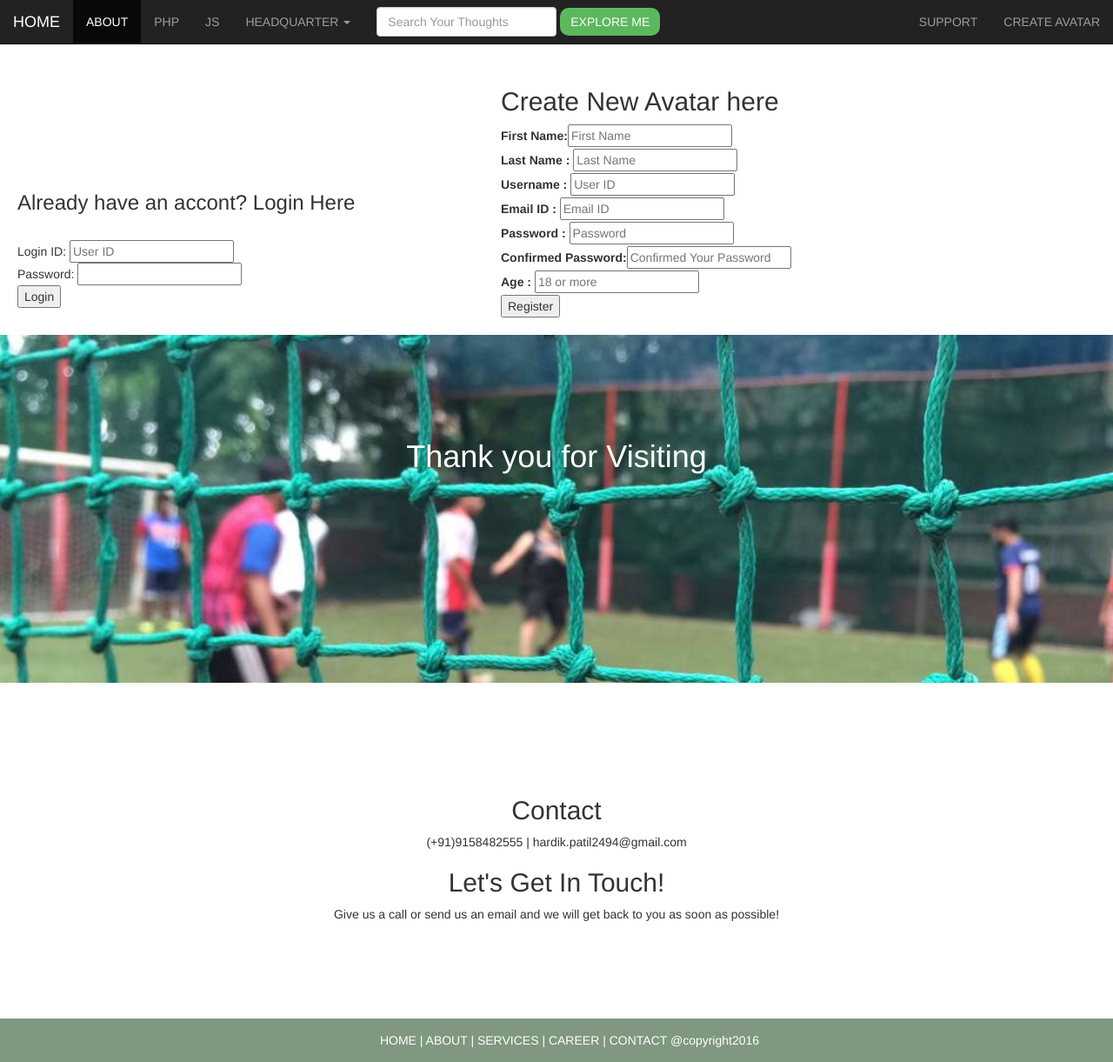
After one commit to hardikp24/Scrolling-Web-Mac, a PHP site: page /register.php in a window 1280 px wide. The commit adds this page. Shown: the whole page at 87% size. Run offline with PHP 8.4, Linux system fonts and the light colour scheme; some libraries are stand-ins or nearby versions.

Commit message:
Add files via upload
New Avatar and modified to header and footer modules.

```diff
--- a/footer.php
+++ b/footer.php
@@ -1,3 +1,25 @@
+
+<!--contact us here-->
+<div class="sect sectFour">
+	<h1>Thank you for Visiting</h1>
+</div>
+
+<section class="contact">
+	<div class="container-fluid">
+		<div class="row">
+			<div class="col-md-12">
+				<h2>Contact</h2>
+				<p>(+91)9158482555 | hardik.patil2494@gmail.com </p>
+				<h2>Let's Get In Touch!</h2>
+				<p>Give us a call or send us an email and we will get back to you as soon as possible!</p>
+			</div>
+		</div>
+	</div>
+</section>
+
+
+<!--<div class="sect sectFive"></div>-->
+
 <footer>
 	<p>HOME | ABOUT | SERVICES | CAREER | CONTACT @copyright2016
 	</p>
--- a/header.php
+++ b/header.php
@@ -1,3 +1,26 @@
+
+<!DOCTYPE html>
+<html lang="en">
+  <head>
+    <meta charset="utf-8">
+    <meta http-equiv="X-UA-Compatible" content="IE=edge">
+    <meta name="viewport" content="width=device-width, initial-scale=1">
+    <!-- The above 3 meta tags *must* come first in the head; any other head content must come *after* these tags -->
+    <title>Mac Web | Home</title>
+
+    <!-- Bootstrap -->
+    <link href="bootstrap-3.3.6-dist/css/bootstrap.min.css" rel="stylesheet">
+    <link rel="stylesheet" type="text/css" href="mycss.css">
+
+    <!-- HTML5 shim and Respond.js for IE8 support of HTML5 elements and media queries -->
+    <!-- WARNING: Respond.js doesn't work if you view the page via file:// -->
+    <!--[if lt IE 9]>
+      <script src="https://oss.maxcdn.com/html5shiv/3.7.2/html5shiv.min.js"></script>
+      <script src="https://oss.maxcdn.com/respond/1.4.2/respond.min.js"></script>
+    <![endif]-->
+  </head>
+
+  <body>
 
 <!-- Navbar starts here -->
       	<nav class="navbar navbar-inverse navbar-fixed-top">
@@ -10,7 +33,7 @@
               <span class="icon-bar"></span>
               <span class="icon-bar"></span>
             </button>
-      <a class="navbar-brand" href="#">HOME</a>
+            <a class="navbar-brand" href="index.php">HOME</a>
           </div>
 
           <!-- Collect the nav links, forms, and other content for toggling -->
@@ -23,7 +46,7 @@
               <li><a href="#">JS</a></li>
 
               <li class="dropdown">
-          <a href="#" class="dropdown-toggle" data-toggle="dropdown" role="button" aria-haspopup="true" aria-expanded="false">HEADQUARTER <span class="caret"></span></a>
+                <a href="#" class="dropdown-toggle" data-toggle="dropdown" role="button" aria-haspopup="true" aria-expanded="true">HEADQUARTER <span class="caret"></span></a>
                 <ul class="dropdown-menu">
                   <li><a href="#">Los Angeles</a></li>
                   <li><a href="#">Mumbai</a></li>
@@ -41,10 +64,18 @@
             </form>
             <ul class="nav navbar-nav navbar-right">
               <li><a href="#">SUPPORT</a></li>
-        <li><a href="#">CREATE AVATAR</a></li>
+              <li><a href="register.php">CREATE AVATAR</a></li>
 
             </ul>
           </div><!-- /.navbar-collapse -->
         </div><!-- /.container-fluid -->
       </nav>
 <!--Navbar ends here-->
+
+
+ <!-- jQuery (necessary for Bootstrap's JavaScript plugins) -->
+    <script src="https://ajax.googleapis.com/ajax/libs/jquery/1.11.3/jquery.min.js"></script>
+    <!-- Include all compiled plugins (below), or include individual files as needed -->
+    <script src="js/bootstrap.min.js"></script>
+  </body>
+</html>
--- a/mycss.css
+++ b/mycss.css
@@ -78,6 +78,8 @@ a {
 
 .sectFour h1{text-align: center;color: white;padding-top: 120px;}
 
+.sectFive{background-image: url('Images/Street.jpg');}
+
 section{
 	text-align: center;
 	padding: 110px 15px 100px;
@@ -98,3 +100,14 @@ footer p{
 	line-height: 50px;
 	margin-bottom: 0px;
 }
+
+.login{
+	margin-top: 100px;
+	position: absolute;
+	margin-left: 20px;
+}
+
+.register{
+	position:relative;
+	margin-left: 45%;
+	margin-top: 100px}
--- /dev/null
+++ b/register.php
@@ -0,0 +1,27 @@
+<?php include('header.php'); ?>
+
+
+<div class="login">
+	<h3>Already have an accont? Login Here</h3> <br>
+	Login ID: <input type="" name="" placeholder="User ID"> <br>
+	Password: <input type="" name="Password"><br>
+	<input type="submit" name="" value="Login">
+</div>
+
+
+<div class="register">
+	<h2>Create New Avatar here</h2>
+	<form action="" method="POST">
+		<label>First Name:</label><input type="" name="" placeholder="First Name"><br>
+		<label>Last Name :</label> <input type="" name="" placeholder="Last Name"><br>
+		<label>Username  :</label> <input type="" name="" placeholder="User ID"><br>
+		<label>Email ID  :</label>  <input type="" name="" placeholder="Email ID"><br>
+		<label>Password  :</label> <input type="" name="" placeholder="Password"><br>
+		<label>Confirmed Password:</label><input type="" name="" placeholder="Confirmed Your Password"><br>
+		<label>Age       :</label> <input type="" name="" placeholder="18 or more"><br>
+		<input type="submit" name="" value="Register">
+
+	</form>
+</div>
+
+<?php include('footer.php') ?>
```
Also changed, not shown: index.php (+0 -44 lines). Lines whose indentation alone changed are shown as unchanged.
